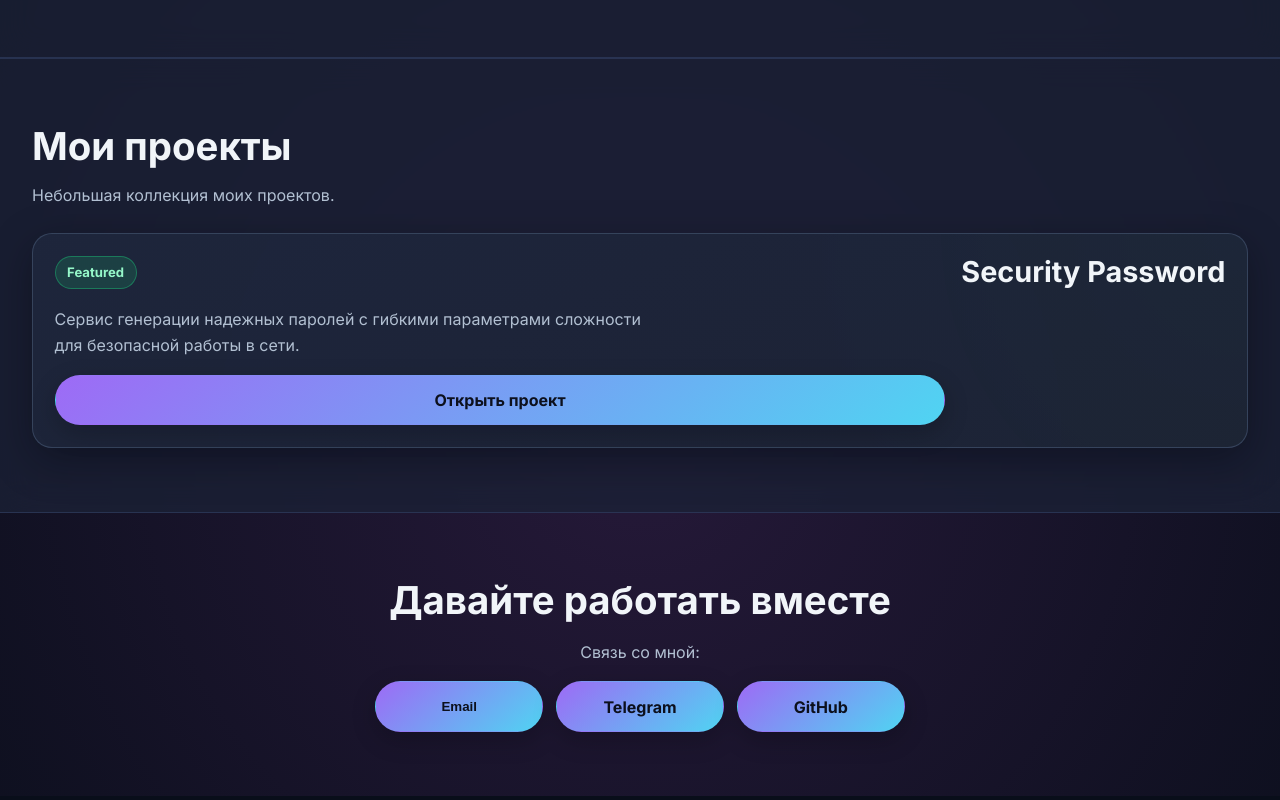
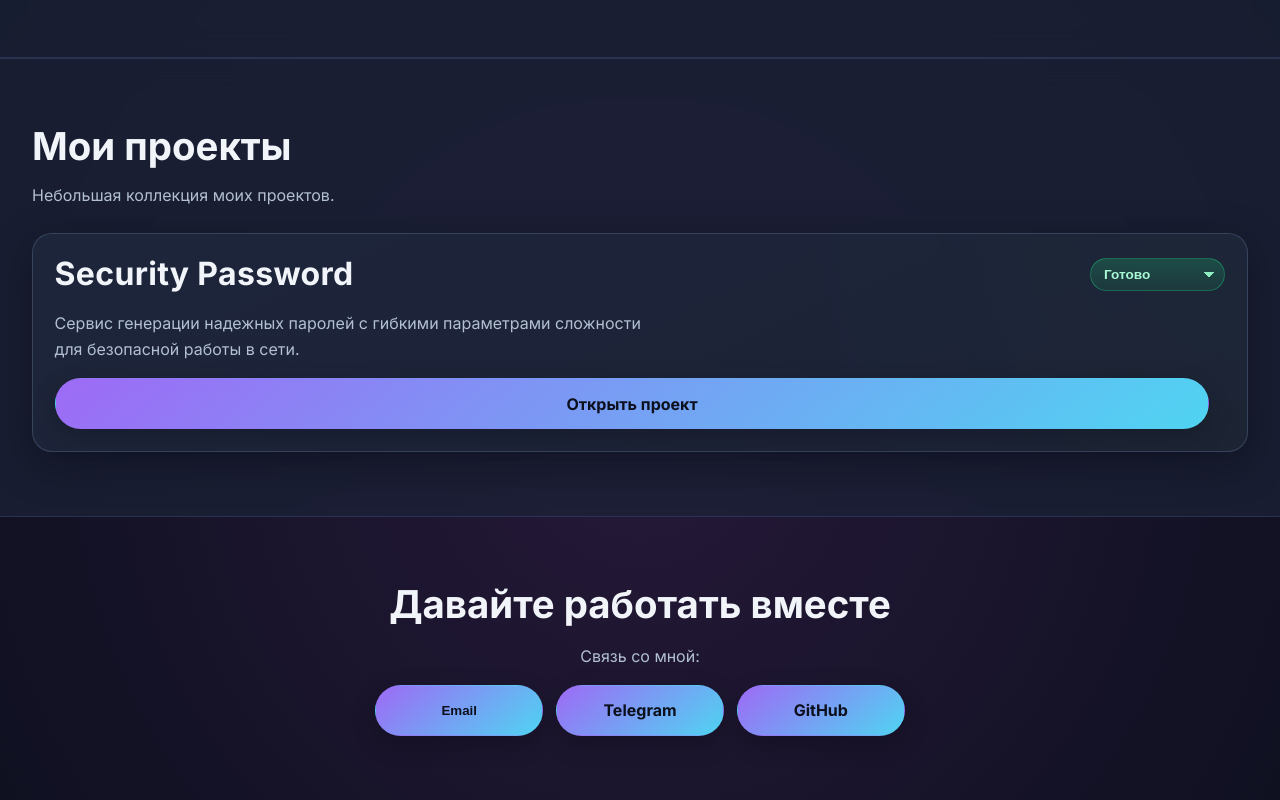
Before and after one commit to enjoyeeer0/landing-enjoyer, a plain HTML site: page index.html in a window 1280 px wide. Shown: the part 1744-2544 px from the top of the page. Drawn offline with Linux system fonts and the light colour scheme.

Commit message:
I slightly changed the "My Projects" block

```diff
--- a/css/main.css
+++ b/css/main.css
@@ -328,21 +328,55 @@ h2 {
     box-shadow: var(--shadow-lg);
 }
 
-.project-badge {
-    justify-self: start;
+.project-card-head {
+    display: flex;
+    flex-wrap: wrap;
+    justify-content: space-between;
+    align-items: center;
+    gap: 0.75rem;
+}
+
+.project-status-wrap {
+    display: inline-flex;
+}
+
+.project-status {
+    appearance: none;
     border-radius: 999rem;
-    background: hsl(152 76% 45% / 16%);
     border: 0.0625rem solid hsl(152 76% 45% / 42%);
-    color: hsl(152 88% 78%);
-    padding-block: 0.28rem;
-    padding-inline: 0.72rem;
-    font-size: 0.82rem;
+    background:
+        linear-gradient(180deg, hsl(152 72% 44% / 25%), hsl(152 72% 44% / 12%));
+    color: hsl(152 88% 82%);
     font-weight: 700;
+    font-size: 0.85rem;
+    line-height: 1;
+    padding-block: 0.55rem;
+    padding-inline: 0.8rem 1.9rem;
+    cursor: pointer;
+    background-image:
+        linear-gradient(180deg, hsl(152 72% 44% / 25%), hsl(152 72% 44% / 12%)),
+        linear-gradient(45deg, transparent 50%, hsl(152 88% 82%) 50%),
+        linear-gradient(135deg, hsl(152 88% 82%) 50%, transparent 50%);
+    background-position:
+        0 0,
+        calc(100% - 0.95rem) 50%,
+        calc(100% - 0.65rem) 50%;
+    background-size:
+        auto,
+        0.34rem 0.34rem,
+        0.34rem 0.34rem;
+    background-repeat: no-repeat;
+}
+
+.project-status:focus-visible {
+    outline: 0.125rem solid var(--focus-ring);
+    outline-offset: 0.12rem;
 }
 
 .project-card h3 {
     margin: 0;
-    font-size: clamp(1.2rem, 2.5vw, 1.8rem);
+    font-size: clamp(1.3rem, 2.6vw, 2rem);
+    letter-spacing: 0.01em;
 }
 
 .project-card p {
@@ -393,6 +427,10 @@ h2 {
         align-items: center;
     }
 
+    .project-card-head {
+        grid-column: 1 / -1;
+    }
+
     .project-card p {
         grid-column: 1 / -1;
     }
--- a/index.html
+++ b/index.html
@@ -109,8 +109,16 @@
                 <h2 id="projects-title">Мои проекты</h2>
                 <p class="section-subtitle">Небольшая коллекция моих проектов.</p>
                 <article class="project-card" aria-labelledby="project-password-title">
-                    <div class="project-badge" aria-hidden="true">Featured</div>
-                    <h3 id="project-password-title">Security Password</h3>
+                    <div class="project-card-head">
+                        <h3 id="project-password-title">Security Password</h3>
+                        <label class="project-status-wrap">
+                            <span class="visually-hidden">Статус проекта Security Password</span>
+                            <select class="project-status" name="project-status-security" aria-label="Статус проекта Security Password">
+                                <option value="done" selected>Готово</option>
+                                <option value="in-progress">В разработке</option>
+                            </select>
+                        </label>
+                    </div>
                     <p>Сервис генерации надежных паролей с гибкими параметрами сложности для безопасной работы в сети.</p>
                     <a class="button" href="https://securitypassword-puce.vercel.app/" target="_blank" rel="noopener noreferrer" aria-label="Открыть проект Security Password в новой вкладке">Открыть проект</a>
                 </article>
```
